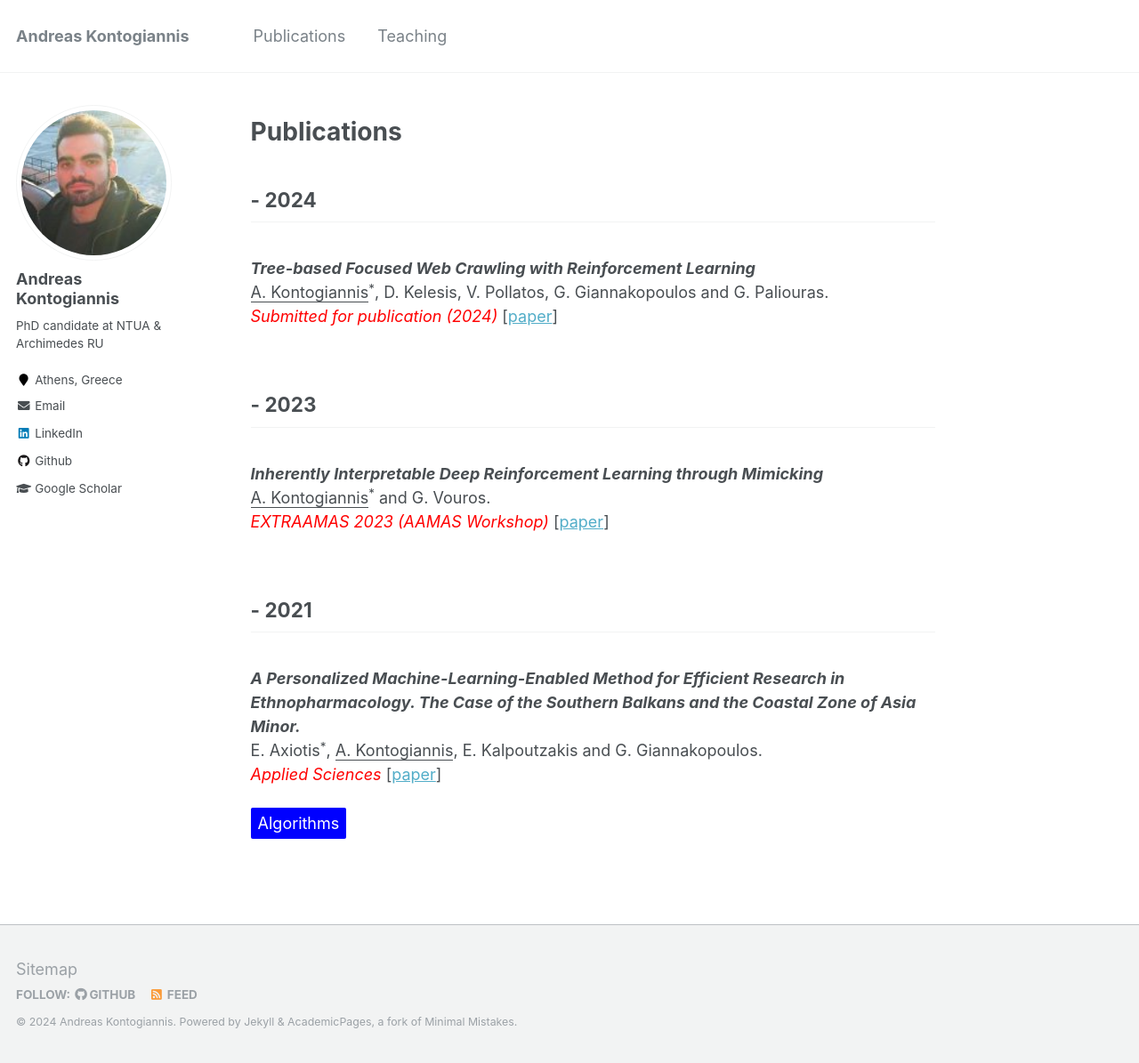
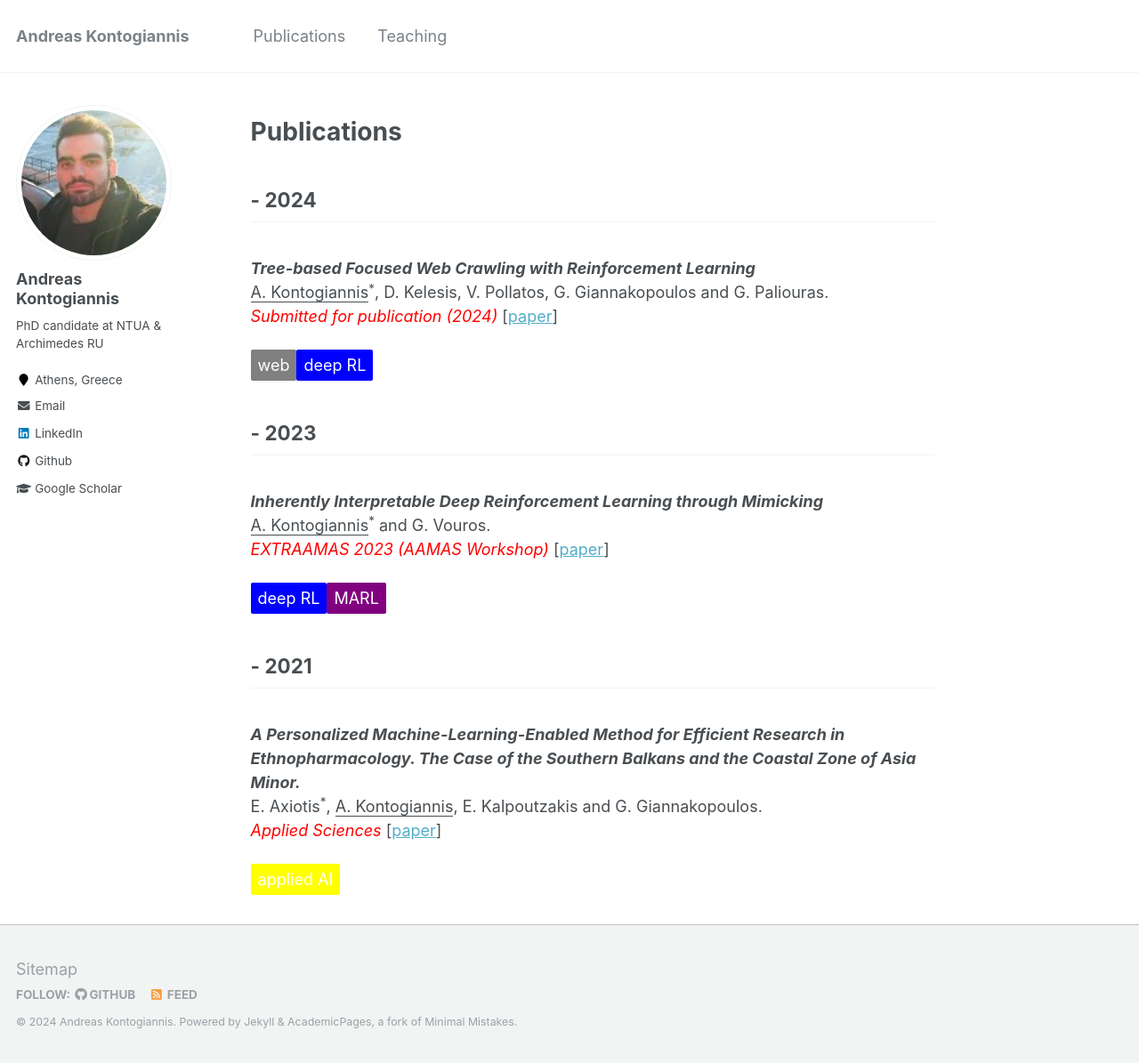
Before and after one commit to ddaedalus/ddaedalus.github.io, a Jekyll site: the page built from _pages/publications.md, in a window 1280 px wide and 1195 px high. Shown: the whole window at 89% size. Built offline with Jekyll 4.4.1, drawn with Linux system fonts in a browser that asks for light colours.

Commit message:
Update publications.md

```diff
--- a/_pages/publications.md
+++ b/_pages/publications.md
@@ -17,7 +17,12 @@ redirect_from:
 <u>A. Kontogiannis</u><sup>*</sup>, D. Kelesis, V. Pollatos, G. Giannakopoulos and G. Paliouras.
 <br/>
 _<font color="red">Submitted for publication (2024)</font>_ [[paper](https://arxiv.org/abs/2112.07620)] <br/>
-<br/>
+<div style="background-color: grey; color: white; display: inline-block; padding: 4px 8px; border-radius: 2px;">
+    web
+</div>
+<div style="background-color: Blue; color: white; display: inline-block; padding: 4px 8px; border-radius: 2px;">
+    deep RL
+</div>
 
 ## - 2023
 
@@ -27,7 +32,12 @@ _<font color="red">Submitted for publication (2024)</font>_ [[paper](https://arx
 <u>A. Kontogiannis</u><sup>*</sup> and G. Vouros.
 <br/>
 _<font color="red">EXTRAAMAS 2023 (AAMAS Workshop)</font>_ [[paper](https://link.springer.com/chapter/10.1007/978-3-031-40878-6_10)] <br/>
-<br/>
+<div style="background-color: Blue; color: white; display: inline-block; padding: 4px 8px; border-radius: 2px;">
+    deep RL
+</div>
+<div style="background-color: Purple; color: white; display: inline-block; padding: 4px 8px; border-radius: 2px;">
+    MARL
+</div>
 
 ## - 2021
 
@@ -37,6 +47,6 @@ _<font color="red">EXTRAAMAS 2023 (AAMAS Workshop)</font>_ [[paper](https://link
 E. Axiotis<sup>*</sup>, <u>A. Kontogiannis</u>, E. Kalpoutzakis and G. Giannakopoulos.
 <br/>
 _<font color="red">Applied Sciences</font>_ [[paper](https://www.mdpi.com/2076-3417/11/13/5826)] <br/>
-<div style="background-color: blue; color: white; display: inline-block; padding: 4px 8px; border-radius: 2px;">
-    Algorithms
+<div style="background-color: Yellow; color: white; display: inline-block; padding: 4px 8px; border-radius: 2px;">
+    applied AI
 </div>
```
